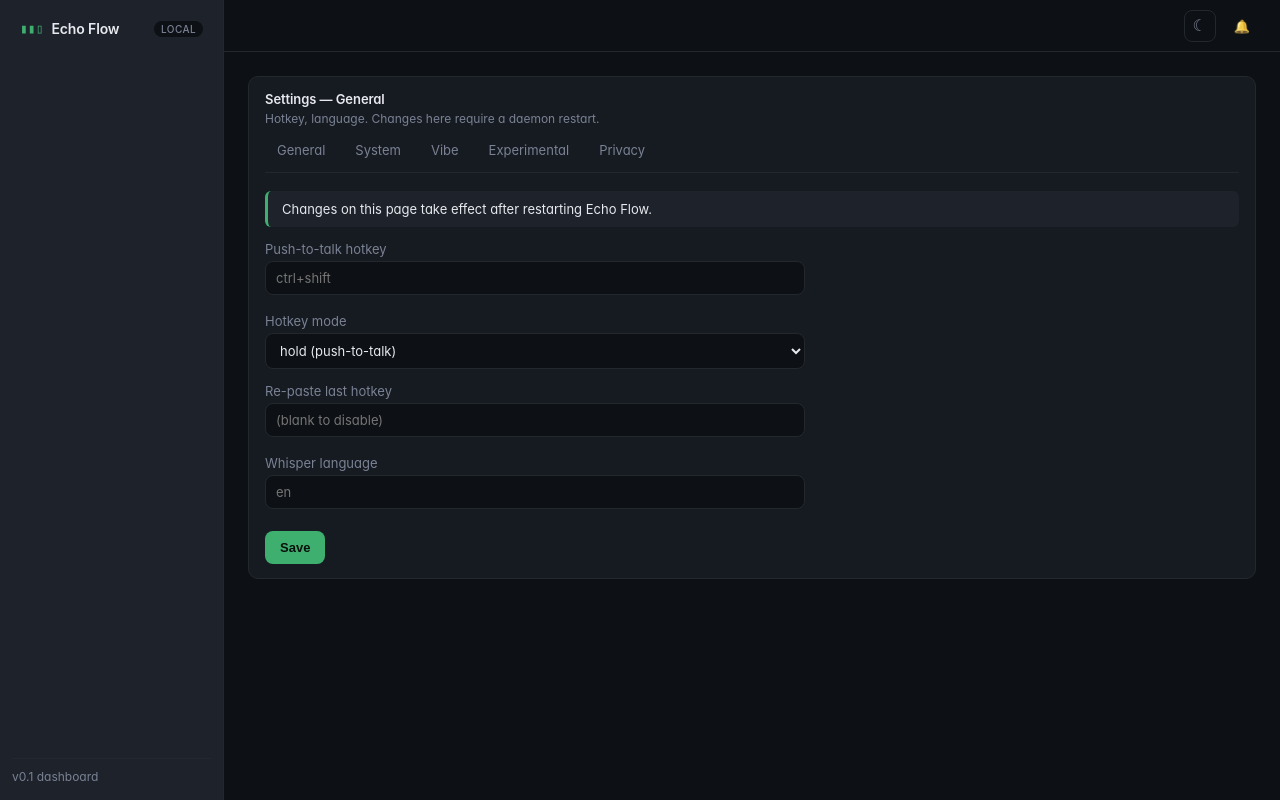
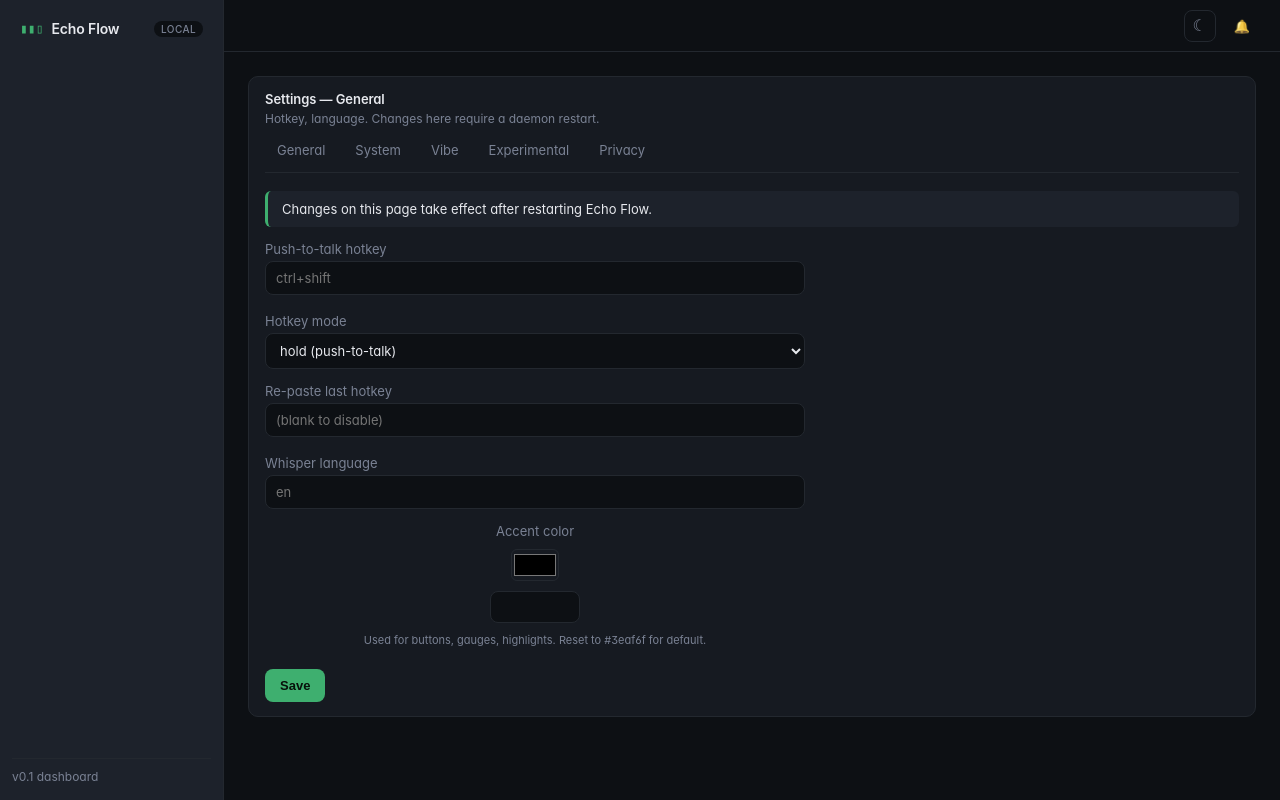
Before and after one commit to JOhnsonKC201/Echo_FLOW, a Python web app: template src/dashboard/templates/settings/general.html in a window 1280 px wide. Run offline with Jinja, Linux system fonts and the light colour scheme; the template is opened without the code that fills it, so the values that code supplies are empty.

Commit message:
feat(settings): user-picked accent color in Settings → General
- Color picker + hex input in general.html (kept in sync via tiny JS)
- POST /settings/general/save validates #rrggbb, persists to
  dashboard.accent_color in config.yaml
- Flask context_processor injects accent_color into every template
- base.html emits a <style> override on :root when set, so every CSS
  use of var(--accent) — buttons, gauges, links, brand logo — picks
  up the user color across both light and dark themes

498/498 tests pass.

```diff
--- a/src/dashboard/templates/base.html
+++ b/src/dashboard/templates/base.html
@@ -5,6 +5,13 @@
 <meta name="viewport" content="width=device-width, initial-scale=1">
 <title>{% block title %}Echo Flow{% endblock %}</title>
 <link rel="stylesheet" href="{{ url_for('static', filename='app.css') }}">
+{% if accent_color %}
+<style>
+  /* User-picked accent (Settings → General). Override the default --accent
+     for both themes; --accent-2 stays as the secondary so contrast is OK. */
+  :root, [data-theme="dark"], [data-theme="light"] { --accent: {{ accent_color }}; }
+</style>
+{% endif %}
 </head>
 <body>
 <aside class="sidebar">
--- a/src/dashboard/templates/settings/general.html
+++ b/src/dashboard/templates/settings/general.html
@@ -29,12 +29,32 @@
         <span>Whisper language</span>
         <input type="text" name="whisper_language" value="{{ values.whisper_language }}" placeholder="en">
       </label>
+      <label style="display:flex; align-items:center; gap:10px;">
+        <span>Accent color</span>
+        <input type="color" name="accent_color" id="accent_color"
+               value="{{ values.accent_color }}"
+               style="width:48px; height:32px; padding:0; border:1px solid var(--border); border-radius:6px; background:transparent; cursor:pointer;">
+        <input type="text" id="accent_color_text" value="{{ values.accent_color }}"
+               style="width:90px; font-family:var(--font-mono); font-size:12px;">
+        <span class="muted small">Used for buttons, gauges, highlights. Reset to #3eaf6f for default.</span>
+      </label>
       <div class="actions">
         <button type="submit" class="btn primary">Save</button>
       </div>
     </form>
   </div>
   <script>
+    // Keep the hex text input + the native color picker in sync.
+    (function () {
+      const c = document.getElementById('accent_color');
+      const t = document.getElementById('accent_color_text');
+      if (!c || !t) return;
+      c.addEventListener('input', () => { t.value = c.value; });
+      t.addEventListener('change', () => {
+        if (/^#[0-9a-fA-F]{6}$/.test(t.value)) c.value = t.value.toLowerCase();
+      });
+    })();
+
     // Live hotkey conflict check. Probes /api/hotkey/check on blur and shows
     // inline status. Empty values are not checked (blank = disabled).
     (function () {
```
Also changed, not shown: src/dashboard/app.py (+7 -0 lines), src/dashboard/settings_routes.py (+13 -3 lines).
